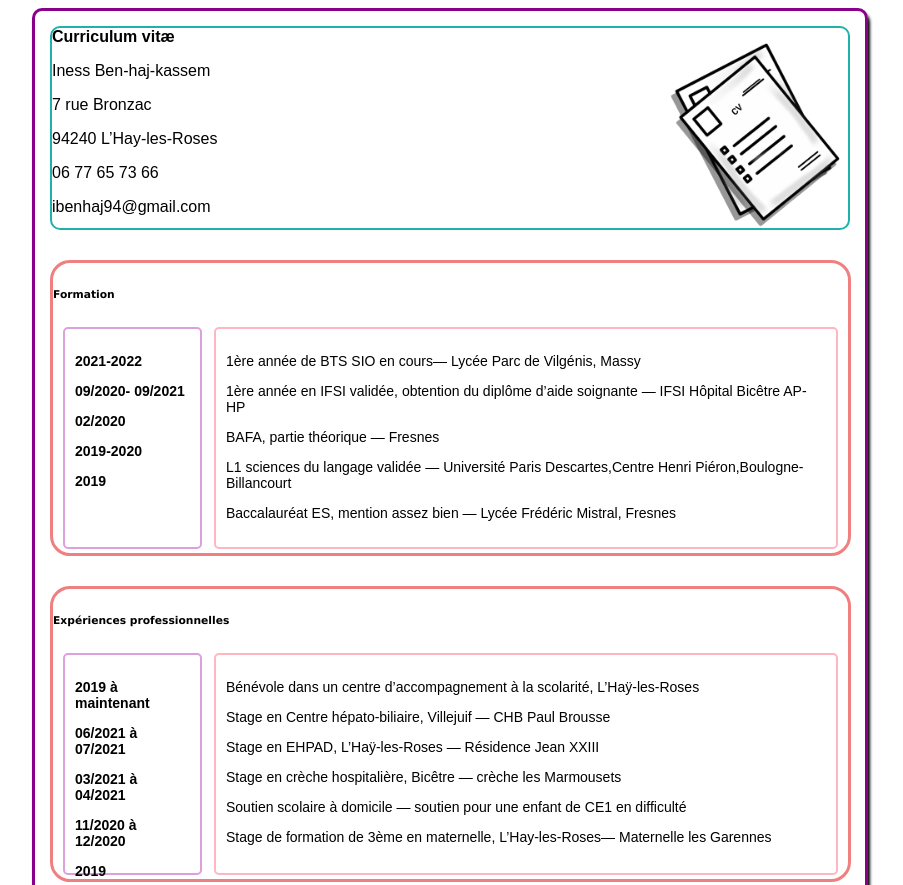
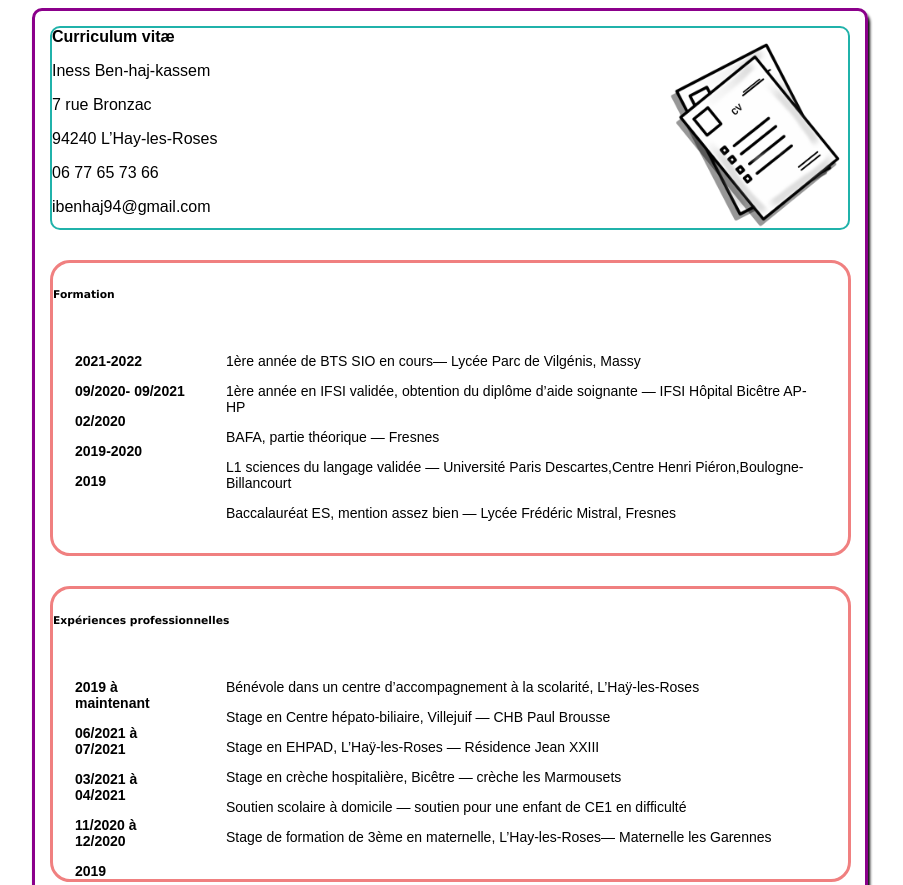
Before and after one commit to Iness04/CV-CSS, a plain HTML site: page index.html in a window 1280 px wide. Shown: the top 885 px of the page, without its empty margins (190-1093 px from the left). Drawn offline with Linux system fonts and the light colour scheme.

Commit message:
Update style1.css

```diff
--- a/style1.css
+++ b/style1.css
@@ -40,7 +40,7 @@
 .date
 {
 	float: left;
-	border: 2px solid plum;
+	border: 2px solid transparent;
 	width: 115px;
 	height: 198px;
 	margin-top: 1px;
@@ -53,7 +53,7 @@
 
 .formation
 {
-	border: 2px solid lightpink ;
+	border: 2px solid transparent ;
 	width: 600px;
 	height: 198px;
 	margin-top: 1px;
```
